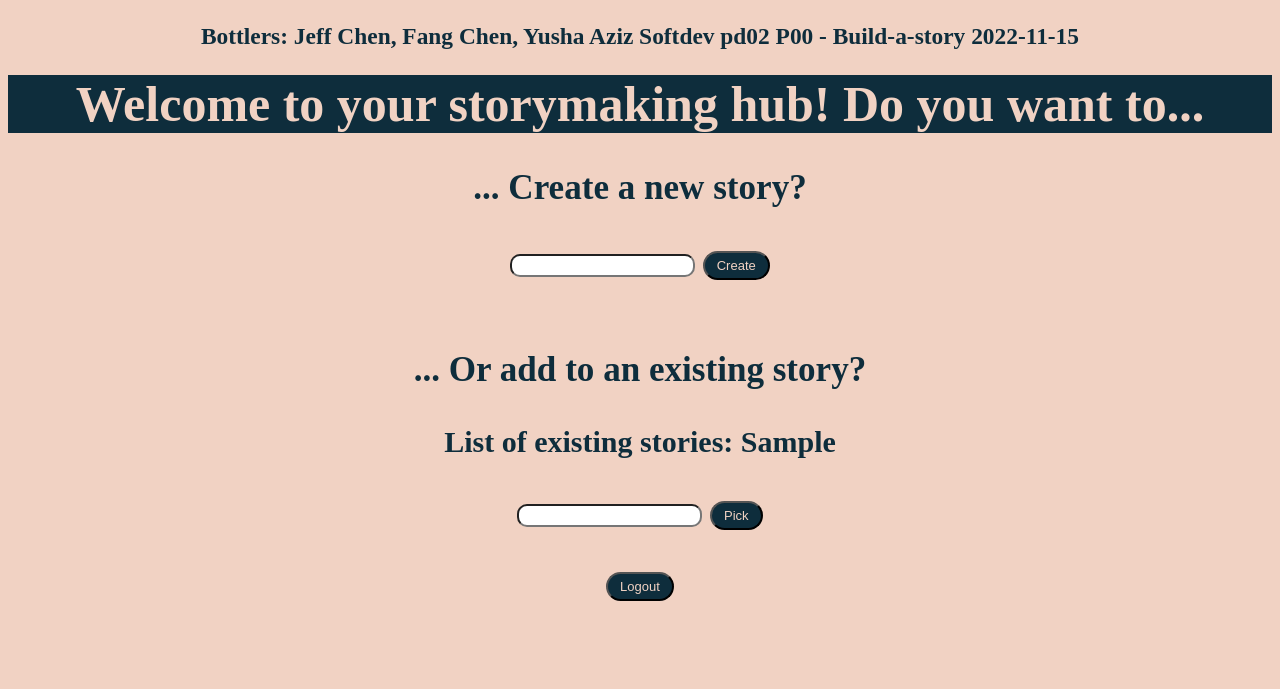
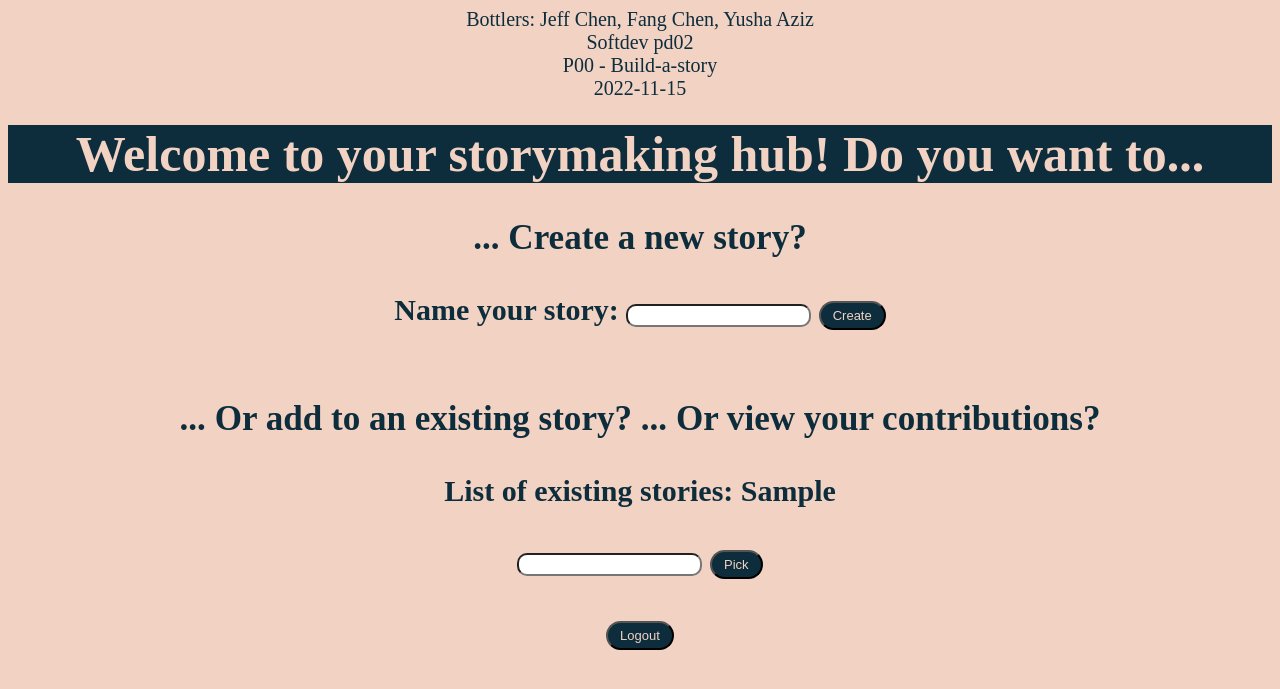
Before and after one commit to CytaStorm/collabStory, a Flask app: template templates/home.html in a window 1280 px wide. Shown: the top 689 px of the page. Run offline with Flask 2, Linux system fonts and the light colour scheme; the template is opened without the code that fills it: most values are stand-ins (such as "Sample title", 1, 10 or a date in 2020).

Commit message:
Small changes to html files

```diff
--- a/__init__.py
+++ b/__init__.py
@@ -81,7 +81,7 @@ def routing():
 @app.route("/home", methods=['POST'])
 def home():
     session.pop('story')
-    return render_template('home.html', listOfStories = storyList())
+    return render_template('home.html', listOfStories = getStories()[2:])
 
 @app.route("/auth", methods=['POST'])
 def authenticate():
--- a/templates/home.html
+++ b/templates/home.html
@@ -1,12 +1,10 @@
 <!DOCTYPE html>
 
 <html>
-  <h3>
-    Bottlers: Jeff Chen, Fang Chen, Yusha Aziz
-    Softdev pd02
-    P00 - Build-a-story
-    2022-11-15
-  </h3>
+    Bottlers: Jeff Chen, Fang Chen, Yusha Aziz <br>
+    Softdev pd02 <br>
+    P00 - Build-a-story <br>
+    2022-11-15 <br>
 
   <h2>
   <link rel= "stylesheet" type="text/css" href= "../static/customization.css"> <!-- This code links in relation to the html to a backend css-->
@@ -17,7 +15,7 @@
   </div>
 
   {% if error == "Story name not available" %} <!-- this code will run if there is an error: USERNAME DNE!  -->
-  Story name already taken! Pick another one. <!-- Adds a message under the login-->
+  Story name not available! Pick another one. <!-- Adds a message under the login-->
   {% endif %}
 
   {% if error == "Story not found" %} <!-- this code will run if there is an error: USERNAME DNE!  -->
@@ -27,29 +25,30 @@
   <form action="/redirectNew" method="POST"> <!--Upon submission, go to app.route("/redirect")-->
 
     <h3>... Create a new story?</h3>
+    Name your story:
     <input type ="text" name="storyName">
     <input type="submit" name="newStory" value="Create">
-    {% if error == "Invalid name! Choose something else!" %}
+    <!-- {% if error == "Invalid name! Choose something else!" %}
         <action="/">
           <br> <b> <div id = "error">
                 Invalid story name! Choose something else!
           </b> </div> <br>
-        {% endif %}
+        {% endif %} -->
     <br><br>
   </form>
 
   <form action="/redirectOld" method="POST">
-    <h3>... Or add to an existing story?</h3>
+    <h3>... Or add to an existing story? ... Or view your contributions?</h3>
     List of existing stories: {{listOfStories}}
     <br><br>
     <input type="text" name="selStory">
     <input type="submit" name="oldStory" value="Pick">
-    {% if error == "Story does not exist!" %}
+    <!-- {% if error == "Story does not exist!" %}
         <action="/">
           <br> <b> <div id = "error">
                 Story doesn't exist!
           <br> </b> </div>
-        {% endif %}
+        {% endif %} -->
   </form>
   <br>
   <form action="/logout" method="POST">
--- a/templates/login.html
+++ b/templates/login.html
@@ -37,7 +37,7 @@
 	      Password is WRONG, Try Again <!-- Adds a message under the login-->
       </div>  </b>
         {% endif %}
-      <br>
+      <br><br>
       <input type="submit" name="sub1" value = "Log In">
 
     </form>
```
